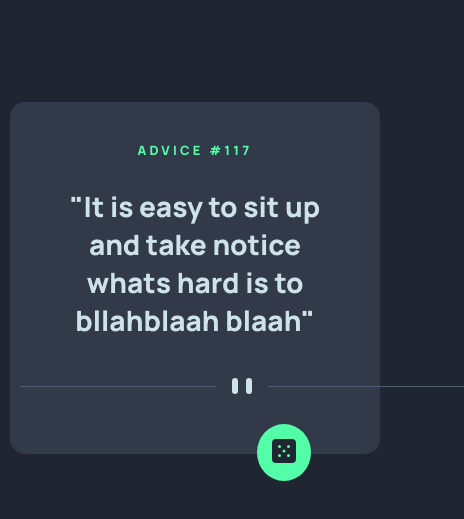
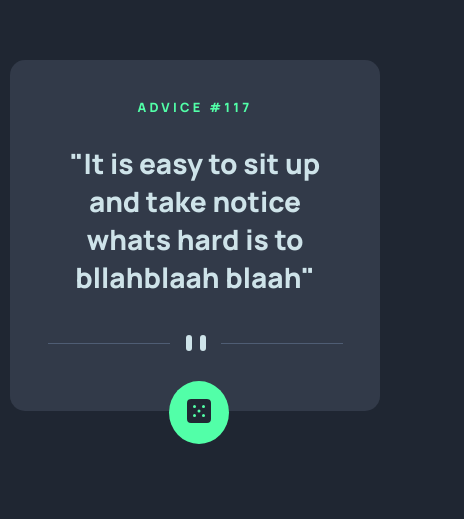
Before and after one commit to issagoodlifeInc/advice-gen-app, a React (Create React App) app: page / in a window 390 px wide. Shown: the part 109-628 px from the top of the page, 464 px wide, since content can reach past the window. Built offline with nearby package versions, Linux system fonts and the light colour scheme.

Commit message:
Divider image render using state

```diff
--- a/src/App.js
+++ b/src/App.js
@@ -1,9 +1,18 @@
-import React from "react";
+import React, { useEffect } from "react";
 import dice from "./images/icon-dice.svg";
 import dividermobile from "./images/pattern-divider-mobile.svg";
 import divider from "./images/pattern-divider-desktop.svg";
 
 export default function App() {
+  const [width, setWidth] = React.useState(window.innerWidth);
+  const updateDimensions = () => {
+    setWidth(window.innerWidth);
+  };
+  useEffect(() => {
+    window.addEventListener("resize", updateDimensions);
+    // return () => window.removeEventListener("resize", updateDimensions);
+  }, []);
+  console.log(width);
   return (
     <main className="container">
       <h1 className="main--title">Advice #117</h1>
@@ -11,7 +20,7 @@ export default function App() {
         "It is easy to sit up and take notice whats hard is to bllahblaah blaah"
       </blockquote>
       <div className="divider--img">
-        <img src={divider} alt="line" />
+        <img src={width >= 580 ? divider : dividermobile} alt="dividerline" />
       </div>
       <button className="btn--advice">
         <img src={dice} alt="dice" />
--- a/src/styles.css
+++ b/src/styles.css
@@ -59,7 +59,7 @@ blockquote {
   position: absolute;
   left: 247px;
   border: 0;
-  padding: 15px;
+  padding: 18px;
   background: var(--neongreen);
   border-radius: 50%;
   transition: all 0.2s ease-in-out;
@@ -76,3 +76,13 @@ blockquote {
 .attribution a {
   color: hsl(228, 45%, 44%);
 }
+
+@media (max-width: 580px) {
+  .btn--advice {
+    left: 43%;
+  }
+  .container {
+    width: 95%;
+    margin: 20vh auto;
+  }
+}
```
